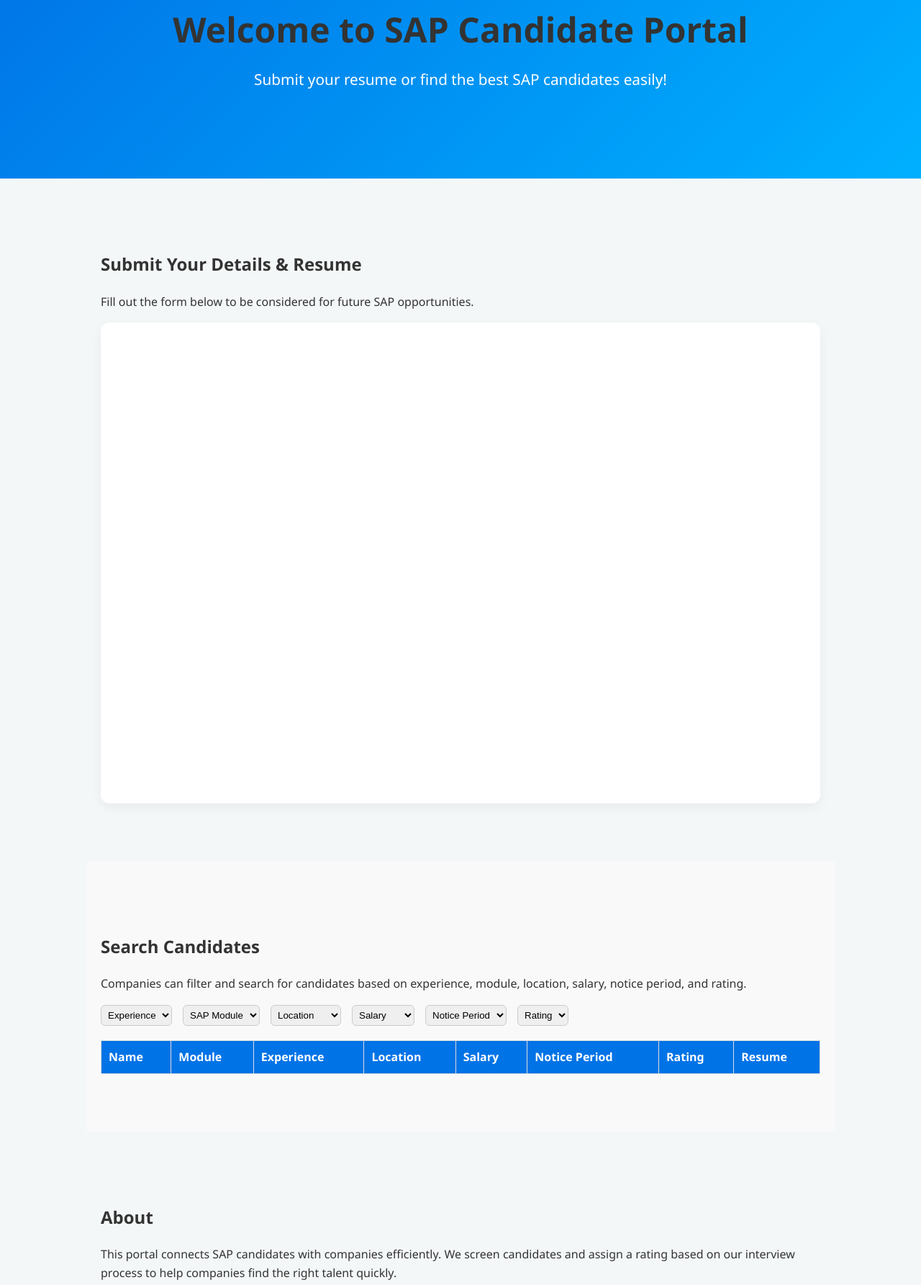
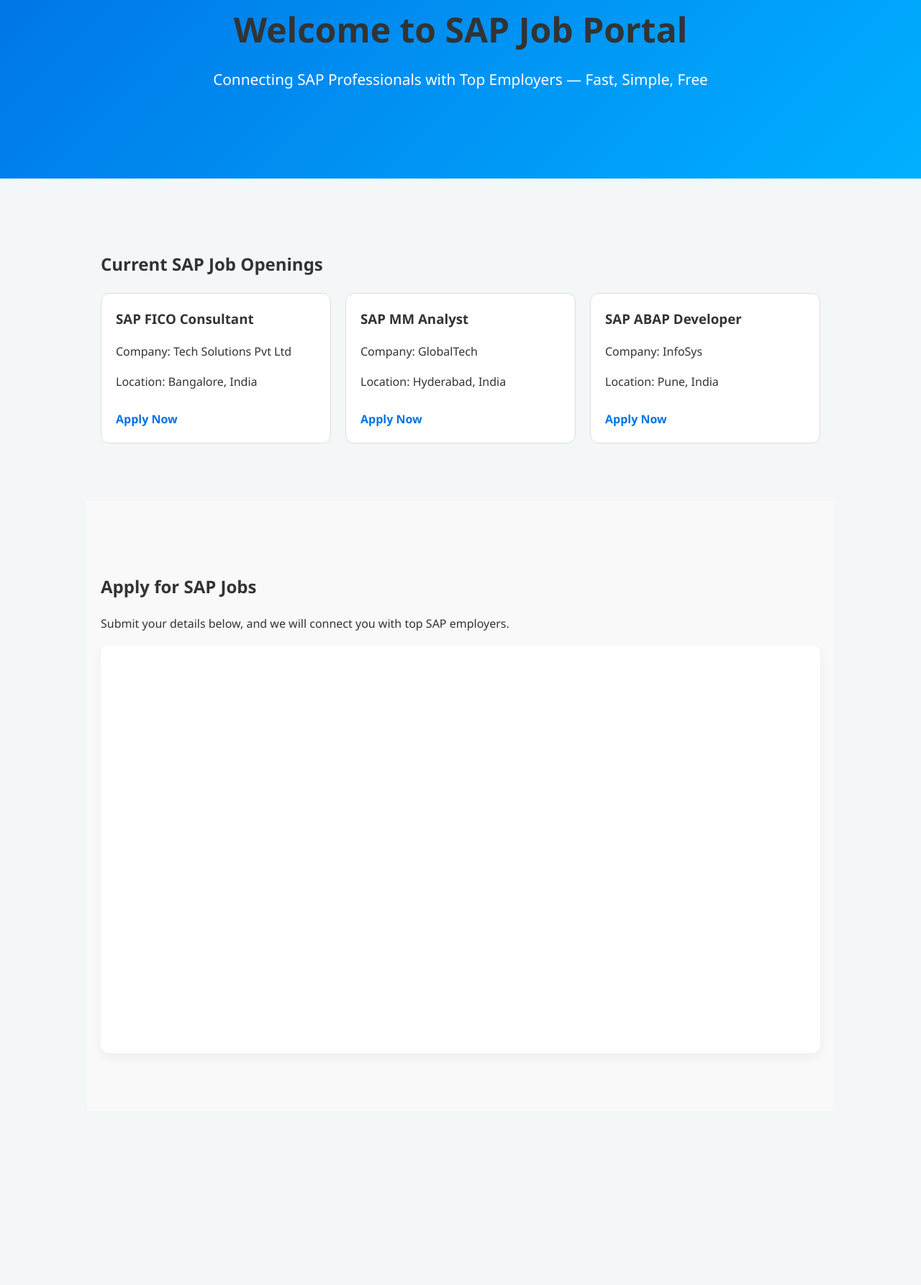
Before and after one commit to shylajajobstudio/Sap-Job-Portal, a plain HTML site: page index.html in a window 1280 px wide. Shown: the part 143-1928 px from the top of the page at 72% size. After the commit the page ends 1686 px from the top, so only its background shows below. Drawn offline with Linux system fonts and the light colour scheme.

Commit message:
Update index.html

```diff
--- a/index.html
+++ b/index.html
@@ -3,12 +3,13 @@
 <head>
   <meta charset="UTF-8">
   <meta name="viewport" content="width=device-width, initial-scale=1.0">
-<title>SAP Candidate Portal</title>
+  <title>SAP Job Portal</title>
   <style>
-/* ---------- General Styles ---------- */
+    /* General Styles */
     body {
       font-family: 'Segoe UI', Tahoma, Geneva, Verdana, sans-serif;
-  margin: 0; padding: 0;
+      margin: 0;
+      padding: 0;
       line-height: 1.6;
       scroll-behavior: smooth;
       background: #f4f7f8;
@@ -17,7 +18,7 @@ body {
     a { text-decoration: none; color: #0073e6; }
     h1, h2 { color: #333; }
 
-/* ---------- Navigation ---------- */
+    /* Navigation */
     nav {
       position: sticky;
       top: 0;
@@ -35,7 +36,7 @@ nav a {
     }
     nav a:hover { text-decoration: underline; }
 
-/* ---------- Hero Section ---------- */
+    /* Hero Section */
     header {
       background: linear-gradient(135deg, #0073e6, #00b0ff);
       color: white;
@@ -45,47 +46,47 @@ header {
     header h1 { font-size: 3em; margin: 0; }
     header p { font-size: 1.3em; margin-top: 15px; }
 
-/* ---------- Sections ---------- */
-section { padding: 80px 20px; max-width: 1000px; margin: 0 auto; }
+    /* Sections */
+    section {
+      padding: 80px 20px;
+      max-width: 1000px;
+      margin: 0 auto;
+    }
     section:nth-child(even) { background: #f9f9f9; }
 
-/* ---------- Candidate Submission ---------- */
+    /* Job Listings */
+    .job-listings {
+      display: grid;
+      grid-template-columns: repeat(auto-fit, minmax(280px, 1fr));
+      gap: 20px;
+    }
+    .job-card {
+      border: 1px solid #ddd;
+      padding: 20px;
+      border-radius: 12px;
+      background: white;
+      transition: transform 0.3s, box-shadow 0.3s;
+    }
+    .job-card:hover {
+      transform: translateY(-5px);
+      box-shadow: 0 8px 20px rgba(0,0,0,0.1);
+    }
+    .job-card h3 { margin-top: 0; }
+    .job-card a { display: inline-block; margin-top: 10px; color: #0073e6; font-weight: bold; }
+
+    /* Apply Section */
     .apply-container {
       background: white;
       padding: 30px;
       border-radius: 12px;
       box-shadow: 0 5px 15px rgba(0,0,0,0.05);
     }
-iframe { width: 100%; min-height: 600px; border: none; }
+    iframe { width: 100%; min-height: 500px; border: none; }
 
-/* ---------- Candidate Search Table ---------- */
-#search-candidates table {
-  width: 100%;
-  border-collapse: collapse;
-  margin-top: 20px;
-}
-#search-candidates th, #search-candidates td {
-  border: 1px solid #ddd;
-  padding: 10px;
-  text-align: left;
-}
-#search-candidates th {
-  background-color: #0073e6;
-  color: white;
-}
-.filter-section {
-  display: flex;
-  flex-wrap: wrap;
-  gap: 15px;
-  margin-bottom: 15px;
-}
-.filter-section select {
-  padding: 5px;
-  border-radius: 6px;
-  border: 1px solid #ccc;
-}
+    /* About / Contact */
+    #about p { font-size: 1.1em; }
 
-/* ---------- Footer ---------- */
+    /* Footer */
     footer {
       background: #333;
       color: white;
@@ -93,12 +94,11 @@ footer {
       padding: 20px;
     }
 
-/* ---------- Responsive ---------- */
+    /* Responsive */
     @media(max-width:600px){
       header h1 { font-size: 2em; }
       nav { flex-direction: column; }
       nav a { margin: 10px 0; }
-  .filter-section { flex-direction: column; }
     }
   </style>
 </head>
@@ -107,163 +107,61 @@ footer {
   <!-- Navigation -->
   <nav>
     <a href="#home">Home</a>
-  <a href="#submit">Candidate Submission</a>
-  <a href="#search-candidates">Search Candidates</a>
+    <a href="#jobs">Jobs</a>
+    <a href="#apply">Apply</a>
     <a href="#about">About</a>
   </nav>
 
   <!-- Hero Section -->
   <header id="home">
-  <h1>Welcome to SAP Candidate Portal</h1>
-  <p>Submit your resume or find the best SAP candidates easily!</p>
+    <h1>Welcome to SAP Job Portal</h1>
+    <p>Connecting SAP Professionals with Top Employers — Fast, Simple, Free</p>
   </header>
 
-<!-- Candidate Submission Section -->
-<section id="submit">
-  <h2>Submit Your Details & Resume</h2>
-  <p>Fill out the form below to be considered for future SAP opportunities.</p>
-  <div class="apply-container">
-    <!-- Replace YOUR_GOOGLE_FORM_LINK_HERE with your form link -->
-    <iframe https://docs.google.com/forms/d/e/1FAIpQLSdZVDm8IioXI2EOJCIED7P71w4LyljkDz1dP0x8FZBkkVGzDQ/viewform?usp=sf_link></iframe>
+  <!-- Job Listings Section -->
+  <section id="jobs">
+    <h2>Current SAP Job Openings</h2>
+    <div class="job-listings">
+      <div class="job-card">
+        <h3>SAP FICO Consultant</h3>
+        <p>Company: Tech Solutions Pvt Ltd</p>
+        <p>Location: Bangalore, India</p>
+        <a href="#apply">Apply Now</a>
+      </div>
+      <div class="job-card">
+        <h3>SAP MM Analyst</h3>
+        <p>Company: GlobalTech</p>
+        <p>Location: Hyderabad, India</p>
+        <a href="#apply">Apply Now</a>
+      </div>
+      <div class="job-card">
+        <h3>SAP ABAP Developer</h3>
+        <p>Company: InfoSys</p>
+        <p>Location: Pune, India</p>
+        <a href="#apply">Apply Now</a>
+      </div>
     </div>
   </section>
 
-<!-- Candidate Search Section -->
-<section id="search-candidates">
-  <h2>Search Candidates</h2>
-  <p>Companies can filter and search for candidates based on experience, module, location, salary, notice period, and rating.</p>
-
-  <div class="filter-section">
-    <select id="filter-experience">
-      <option value="">Experience</option>
-      <option value="0-2">0-2 years</option>
-      <option value="3-5">3-5 years</option>
-      <option value="6+">6+ years</option>
-    </select>
-    <select id="filter-module">
-      <option value="">SAP Module</option>
-      <option value="FICO">FICO</option>
-      <option value="MM">MM</option>
-      <option value="SD">SD</option>
-      <option value="ABAP">ABAP</option>
-    </select>
-    <select id="filter-location">
-      <option value="">Location</option>
-      <option value="Bangalore">Bangalore</option>
-      <option value="Hyderabad">Hyderabad</option>
-      <option value="Pune">Pune</option>
-    </select>
-    <select id="filter-salary">
-      <option value="">Salary</option>
-      <option value="0-5">0-5 LPA</option>
-      <option value="5-10">5-10 LPA</option>
-      <option value="10+">10+ LPA</option>
-    </select>
-    <select id="filter-notice">
-      <option value="">Notice Period</option>
-      <option value="Immediate">Immediate</option>
-      <option value="30 Days">30 Days</option>
-      <option value="60 Days">60 Days</option>
-    </select>
-    <select id="filter-rating">
-      <option value="">Rating</option>
-      <option value="A+">A+</option>
-      <option value="A">A</option>
-      <option value="B">B</option>
-      <option value="C">C</option>
-    </select>
+  <!-- Apply Section -->
+  <section id="apply">
+    <h2>Apply for SAP Jobs</h2>
+    <p>Submit your details below, and we will connect you with top SAP employers.</p>
+    <div class="apply-container">
+      <!-- Replace with your Google Form link -->
+      <iframe src=" https://forms.gle/XhkHYRYF8Qizmh8P6</iframe>
     </div>
-
-  <table id="candidates-table">
-    <thead>
-      <tr>
-        <th>Name</th>
-        <th>Module</th>
-        <th>Experience</th>
-        <th>Location</th>
-        <th>Salary</th>
-        <th>Notice Period</th>
-        <th>Rating</th>
-        <th>Resume</th>
-      </tr>
-    </thead>
-    <tbody>
-      <!-- Candidate rows will be dynamically loaded here -->
-    </tbody>
-  </table>
   </section>
 
-<!-- About Section -->
+  <!-- About / Contact Section -->
   <section id="about">
-  <h2>About</h2>
-  <p>This portal connects SAP candidates with companies efficiently. We screen candidates and assign a rating based on our interview process to help companies find the right talent quickly.</p>
+    <h2>About / Contact</h2>
+    <p>This portal is dedicated to connecting SAP professionals with top employers across India. For inquiries, email us at <a href="mailto:contact@sapjobportal.com">contact@sapjobportal.com</a>.</p>
   </section>
 
   <footer>
-  &copy; 2025 SAP Candidate Portal. All Rights Reserved.
+    &copy; 2025 SAP Job Portal. All Rights Reserved.
   </footer>
-
-<!-- JavaScript for dynamic candidate table -->
-<script>
-document.addEventListener('DOMContentLoaded', function() {
-  const csvUrl = https://docs.google.com/spreadsheets/d/e/2PACX-1vRucf2flrbiCQPL_76ecbYS079pqnLoSsV0m9Gtfmh5MFthCD_SLxAoHN2LguDJ2hPtuYJCb-z3lRZ1/pub?gid=325922953&single=true&output=csv; // Replace with your published Google Sheets CSV URL
-  const tableBody = document.querySelector('#candidates-table tbody');
-  const filters = {
-    experience: '',
-    module: '',
-    location: '',
-    salary: '',
-    notice: '',
-    rating: ''
-  };
-
-  // Fetch CSV data
-  fetch(csvUrl)
-    .then(response => response.text())
-    .then(data => {
-      const rows = data.split('\n').slice(1); // Skip header row
-      rows.forEach(row => {
-        const cols = row.split(',');
-        if (cols.length > 1) {
-          const tr = document.createElement('tr');
-          tr.innerHTML = `
-            <td>${cols[0]}</td>
-            <td>${cols[3]}</td>
-            <td>${cols[4]}</td>
-            <td>${cols[5]}</td>
-            <td>${cols[6]}</td>
-            <td>${cols[7]}</td>
-            <td>${cols[8]}</td>
-            <td><a href="${cols[9]}" target="_blank">View</a></td>
-          `;
-          tableBody.appendChild(tr);
-        }
-      });
-    });
-
-  // Filter function
-  function applyFilters() {
-    const rows = tableBody.querySelectorAll('tr');
-    rows.forEach(row => {
-      const cells = row.querySelectorAll('td');
-      const matches = Object.keys(filters).every((filter, index) => {
-        if (!filters[filter]) return true;
-        const cellText = cells[index].innerText.toLowerCase();
-        return cellText.includes(filters[filter].toLowerCase());
-      });
-      row.style.display = matches ? '' : 'none';
-    });
-  }
-
-  // Event listeners for filters
-  document.querySelectorAll('.filter-section select').forEach(select => {
-    select.addEventListener('change', function() {
-      filters[this.id.replace('filter-', '')] = this.value;
-      applyFilters();
-    });
-  });
-});
-</script>
 
 </body>
 </html>
```
Lines whose indentation alone changed are shown as unchanged.
